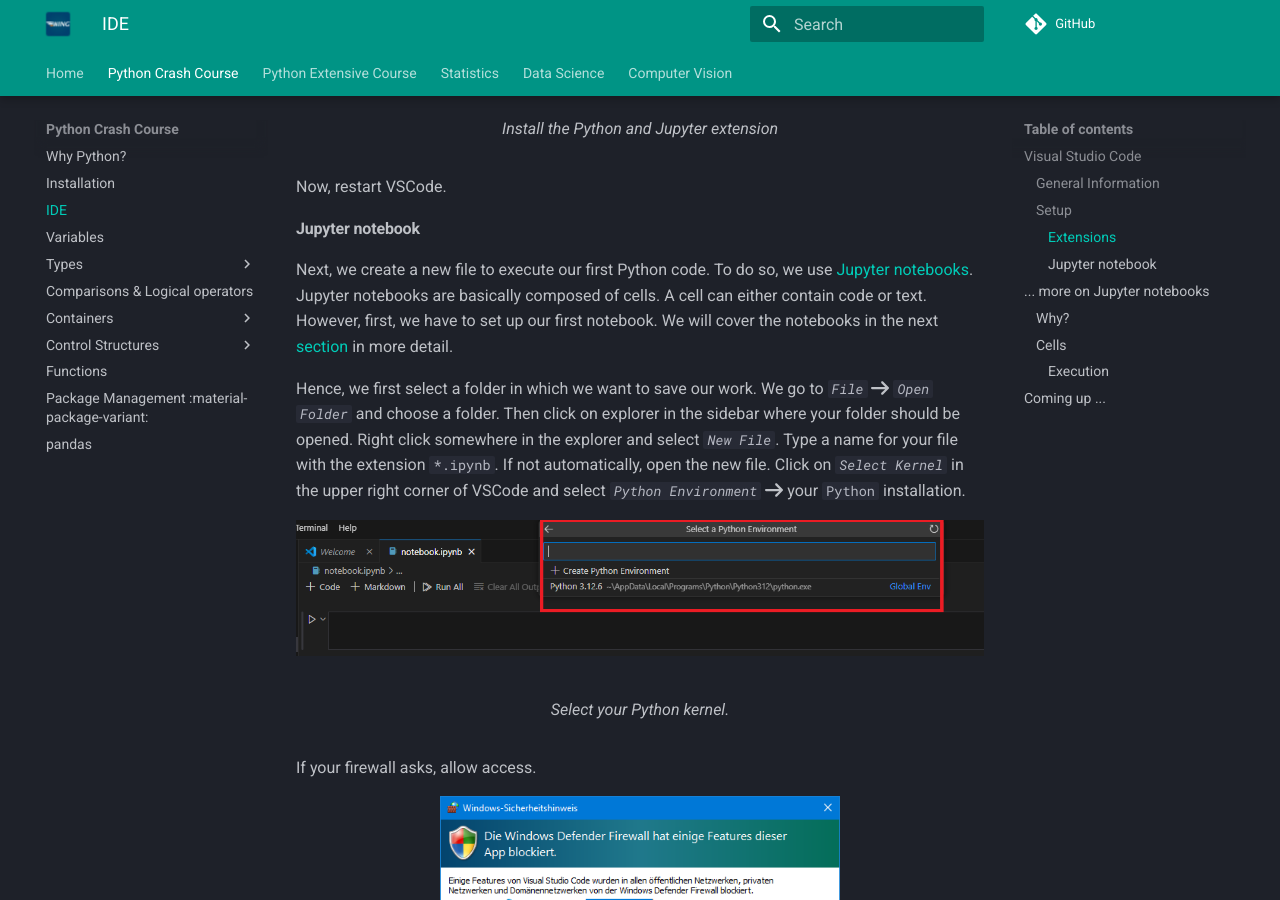
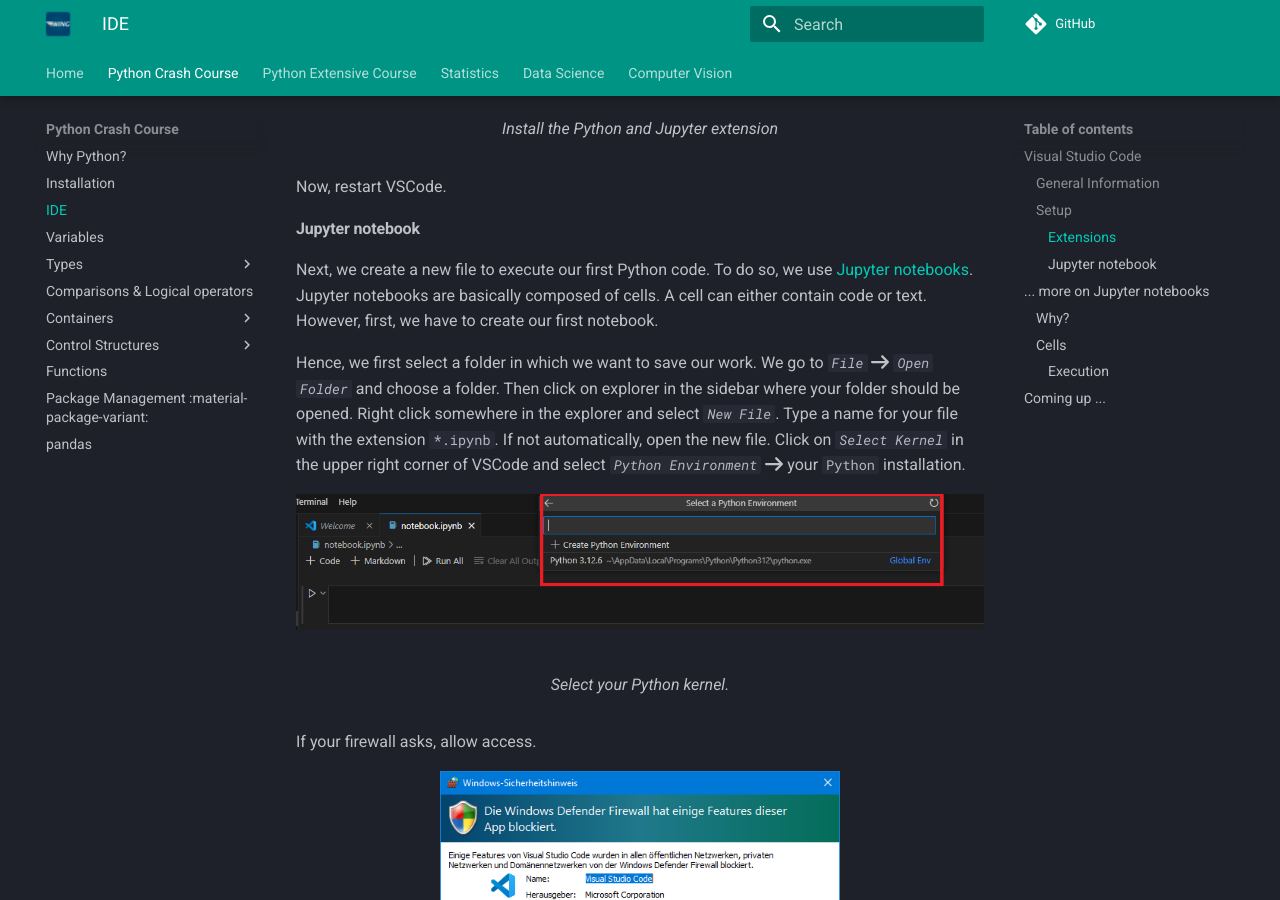
Before and after one commit to mciwing/mciwing.github.io, an MkDocs documentation site: the page built from docs/python/ide.md, in a window 1280 px wide and 900 px high, scrolled down 1512 px. Built offline with MkDocs 1.6.1 and Material for MkDocs 9.7.7, drawn with Linux system fonts in a browser that asks for light colours; comment, search, counter and statistics services are not loaded.

Commit message:
fix: remove the relative link that goes nowhere (Python Crash Course) #61

```diff
--- a/docs/python/ide.md
+++ b/docs/python/ide.md
@@ -59,8 +59,7 @@
 Next, we create a new file to execute our first Python code.
 To do so, we use [Jupyter notebooks](https://jupyter.org/).
 Jupyter notebooks are basically composed of cells. A cell can either contain
-code or text. However, first, we have to set up our first notebook. We will cover
-the notebooks in the next [section](#more-on-jupyter-notebooks) in more detail.
+code or text. However, first, we have to create our first notebook.
 
 Hence, we first select a folder in which we want to save our work. We go to
 *`File`* :fontawesome-solid-arrow-right: *`Open Folder`* and choose a folder.
```
